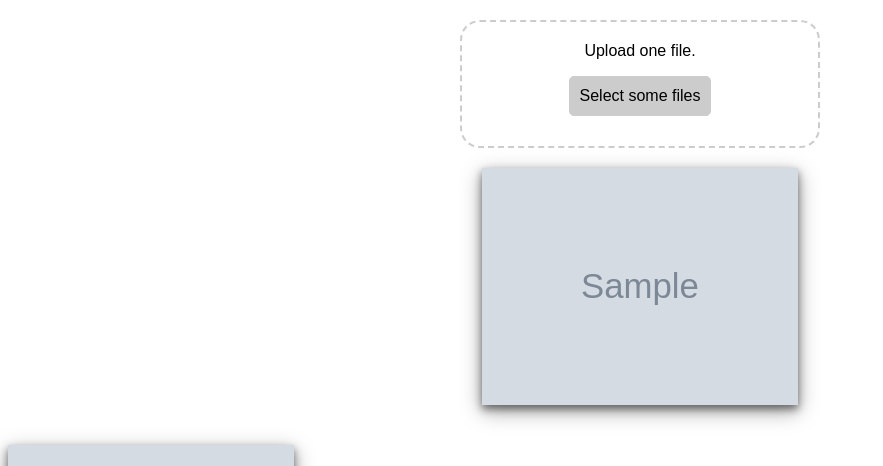
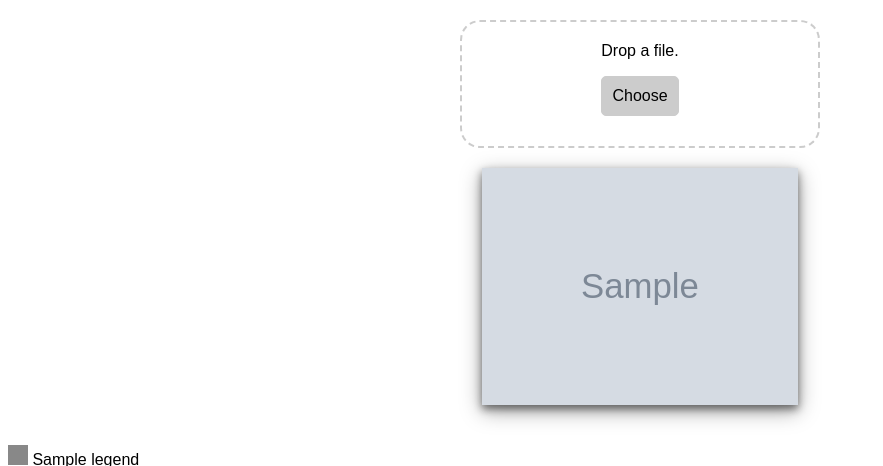
Before and after one commit to Projectdotpy/SOR, a Flask app: template templates/result.html in a window 1280 px wide. Shown: the top 466 px of the page, without its empty margins (0-883 px from the left). Run offline with Flask 2, Linux system fonts and the light colour scheme; the template is opened without the code that fills it: most values are stand-ins (such as "Sample title", 1, 10 or a date in 2020); grey boxes marked "Sample" are stand-in pictures; parts of the project's set-up code (start-up, migrations or seed data) failed here and were passed over.

Commit message:
Added labeling of the results
Co-authored-by: beabevi <29659657+beabevi@users.noreply.github.com>
Co-authored-by: spindro <15031193+spindro@users.noreply.github.com>
Co-authored-by: spallas <12670376+spallas@users.noreply.github.com>

```diff
--- a/dist/css/main.css
+++ b/dist/css/main.css
@@ -3,6 +3,18 @@
     grid-template-columns: repeat(4, 1fr);
     grid-gap: 40px;
 }
+
+body {
+    font-family: sans-serif;
+}
+
+.legend {
+    width: 20px;
+    height: 20px;
+    display: inline-block;
+    margin: 0 10px 0 20px;
+    margin: 0;
+  }
 
 .grid__item {
     margin-bottom: 1em;
@@ -31,7 +43,6 @@
     border: 2px dashed #ccc;
     border-radius: 20px;
     width: 25%;
-    font-family: sans-serif;
     margin: 20px auto;
     padding: 20px;
 }
--- a/dist/index.html
+++ b/dist/index.html
@@ -11,9 +11,9 @@
 
 <div id="drop-area">
   <form class="my-form" id="form_id" action="/search" method="POST" enctype="multipart/form-data">
-    <p>Upload one file.</p>
+    <p>Drop a file.</p>
     <input name="file" type="file" id="fileElem" onchange="handleFiles(this.files)">
-    <label class="button" for="fileElem">Select some files</label>
+    <label class="button" for="fileElem">Choose</label>
   </form>
     <div id="gallery" /></div>
 </div>
--- a/server.py
+++ b/server.py
@@ -20,6 +20,8 @@ app.config["ENV"] = "development"
 
 q_path = Path("dist/query")
 res_path = Path("dist/results")
+
+styles = []
 
 
 @app.route("/search", methods=["POST"])
@@ -46,6 +48,20 @@ def search():
     best_is = best_bbox(instance, n=None)
     img = cv2.imread(str(up_name))
 
+    classes_found = {i["class"] for i in sim_images}
+    legends = [
+        {
+            "class_color": "rgb("
+            + str(class_to_color[cl][0])
+            + ","
+            + str(class_to_color[cl][1])
+            + ","
+            + str(class_to_color[cl][2])
+            + ")",
+            "class_name": " ".join(cl.split("_")),
+        }
+        for cl in classes_found
+    ]
     for best_i in best_is:
         claz = instance[1][best_i][1]
 
@@ -56,15 +72,22 @@ def search():
             (x1, y1),
             (x2, y2),
             (
+                int(class_to_color[claz][2]),
+                int(class_to_color[claz][1]),
                 int(class_to_color[claz][0]),
-                int(class_to_color[claz][1]),
-                int(class_to_color[claz][2]),
             ),
             4,
         )
     cv2.imwrite(str(up_name), img)
+
+    print(legends)
+    print(list(sim_images)[:15])
     return render_template(
-        "result.html", qimg=str(up_name.relative_to("dist")), imgs=list(sim_images)[:15]
+        "result.html",
+        qimg=str(up_name.relative_to("dist")),
+        imgs=list(sim_images)[:15],
+        styles=styles,
+        legends=legends,
     )
 
 
@@ -79,6 +102,8 @@ if __name__ == "__main__":
         class_mapping[v]: np.random.randint(0, 255, 3) for v in class_mapping
     }
 
+    styles = [{"name": c, "color": class_to_color[c]} for c in class_to_color]
+
     with open("retrieval_db/features_per_class", "rb") as f:
         features_per_class = pickle.load(f)
 
--- a/templates/result.html
+++ b/templates/result.html
@@ -3,6 +3,15 @@
 
 <head>
     <link rel="stylesheet" href="/css/main.css">
+    <style>
+        {% for st in styles %}
+            .{{st.name}} {
+                border-left-color: rgb({{st.color[0]}}, {{st.color[1]}}, {{st.color[2]}});
+                border-left-width: 10px;
+                border-left-style: solid;
+            }
+        {% endfor %}
+    </style>
 </head>
 
 <body>
@@ -11,9 +20,9 @@
 
     <div id="drop-area">
         <form class="my-form" id="form_id" action="/search" method="POST" enctype="multipart/form-data">
-            <p>Upload one file.</p>
+            <p>Drop a file.</p>
             <input name="file" type="file" id="fileElem" onchange="handleFiles(this.files)">
-            <label class="button" for="fileElem">Select some files</label>
+            <label class="button" for="fileElem">Choose</label>
         </form>
         <div id="gallery"></div>
     </div>
@@ -21,11 +30,16 @@
         <img class="query" src="{{qimg}}">
     </div>
 </div>
-
+<div style="margin-bottom: 20px">
+    {% for lg in legends %}
+    <span class="legend" style="background-color: {{ lg.class_color}}"></span>
+    {{lg.class_name}}
+    {% endfor%}
+</div>
 <div class="grid">
     {% for img in imgs %}
     <div class="grid__item">
-        <img src="{{img}}">
+        <img src="{{img.path}}" class="{{img.class}}">
     </div>
     {% endfor %}
 </div>
```
Also changed, not shown: query.py (+13 -4 lines).
